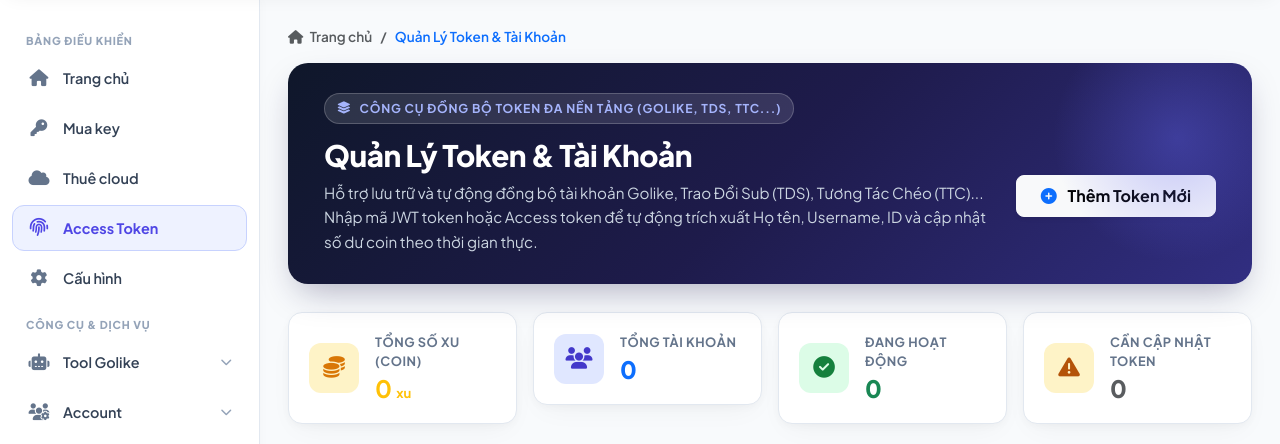
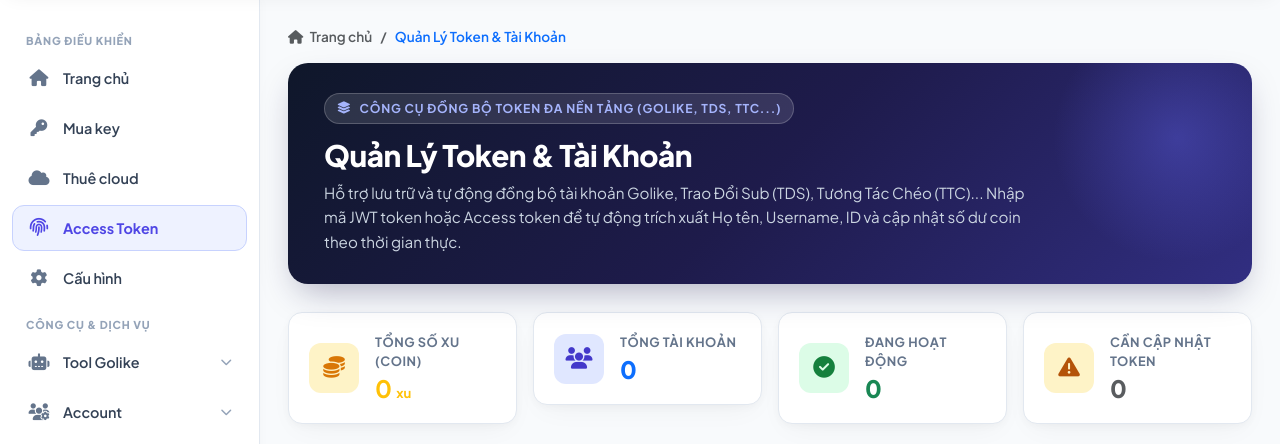
Before and after one commit to thanhquycoder-download/backup, a PHP site: page /Website-ThanhQuyTech/token.php in a window 1280 px wide. Shown: the part 71-515 px from the top of the page. Run offline with PHP 8.4, Linux system fonts and the light colour scheme; a user stored in the database is signed in; data comes from the database, SQL or seed files in the repository; data that the repository does not hold is empty; some libraries are stand-ins or nearby versions.

Commit message:
Auto backup code

```diff
--- a/token.php
+++ b/token.php
@@ -2064,11 +2064,6 @@ $flash = get_flash();
                         <p class="hero-subtitle">
                             Hỗ trợ lưu trữ và tự động đồng bộ tài khoản Golike, Trao Đổi Sub (TDS), Tương Tác Chéo (TTC)... Nhập mã JWT token hoặc Access token để tự động trích xuất Họ tên, Username, ID và cập nhật số dư coin theo thời gian thực.
                         </p>
-                    </div>
-                    <div class="flex-shrink-0">
-                        <a href="#addTokenCard" class="btn btn-light fw-bold px-4 py-2 rounded-3 shadow-sm">
-                            <i class="fa-solid fa-plus-circle text-primary me-2"></i> Thêm Token Mới
-                        </a>
                     </div>
                 </div>
             </div>
```
